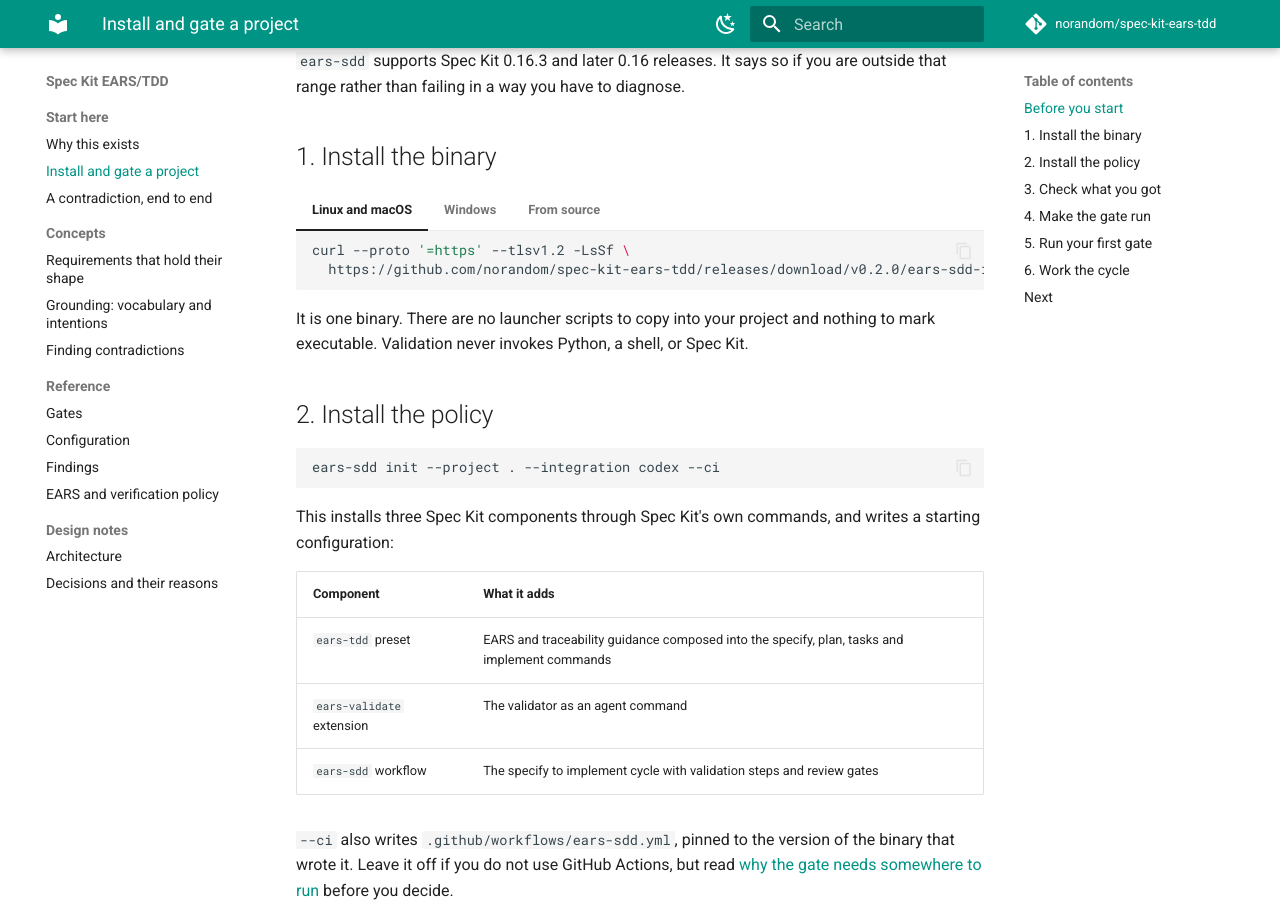
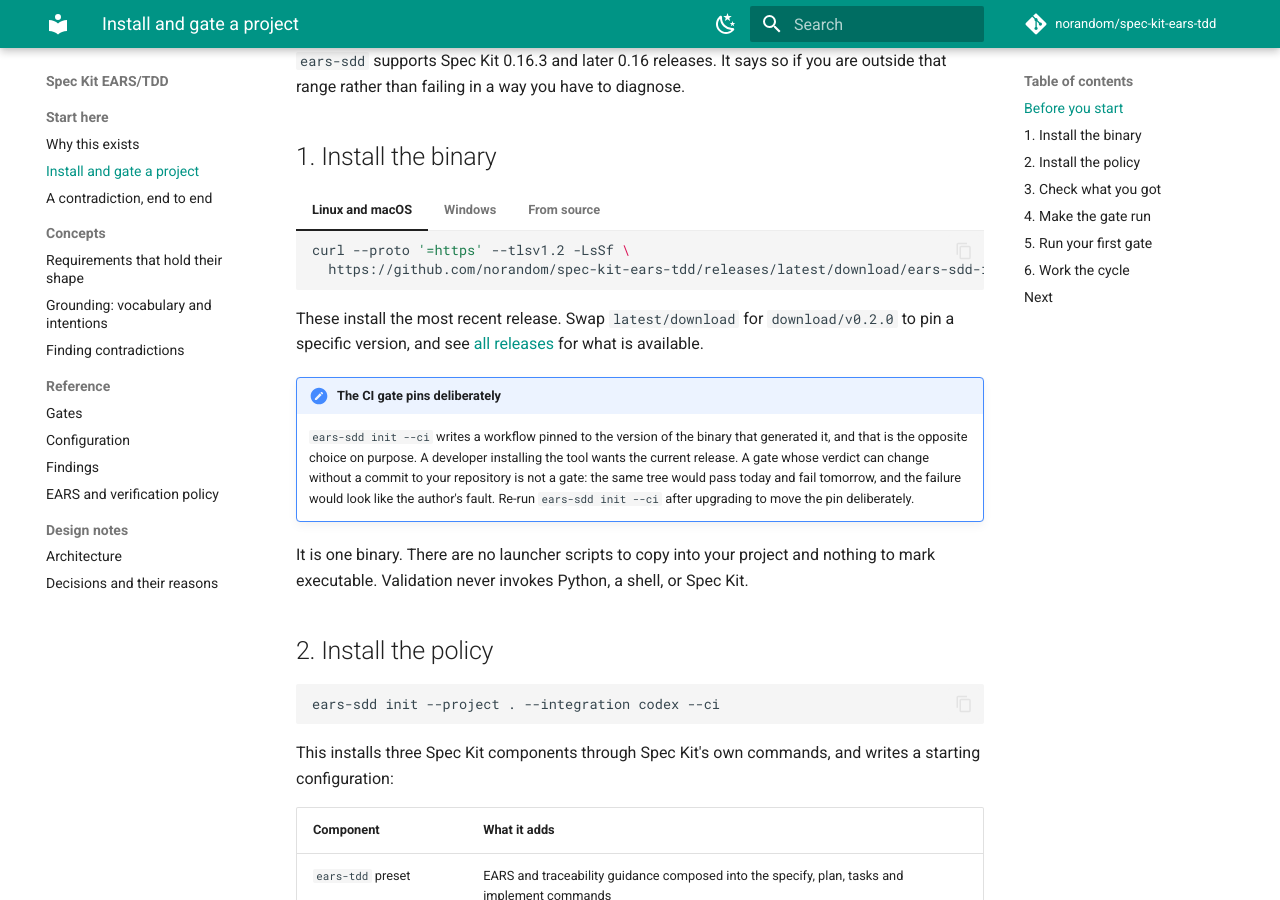
Before and after one commit to norandom/spec-kit-ears-tdd, an MkDocs documentation site: the page built from docs/getting-started.md, in a window 1280 px wide and 900 px high, scrolled down 397 px. Built offline with MkDocs 1.6.1 and Material for MkDocs 9.7.7, drawn with Linux system fonts in a browser that asks for light colours; comment, search, counter and statistics services are not loaded.

Commit message:
Track the latest release, and clear the Node 20 deprecation
The install instructions named v0.2.0, so they would have gone stale on the
next release and quietly installed an old binary for anyone who copied them.
They now use the `releases/latest/download` redirect, with a note on how to pin.

`ears-sdd init --ci` still writes a pinned workflow, which is the opposite
choice and is deliberate. A developer installing the tool wants the current
release; a gate whose verdict can change without a commit to the repository it
guards is not a gate. The getting-started page states both halves so the
difference reads as a decision rather than an inconsistency.

The docs workflow moves to action majors that run on Node 24. The runners were
already forcing the old ones onto 24 and warning about it, and a warning nobody
can act on is one people stop reading. upload-pages-artifact needed the bump for
a different reason than it appeared: it is a composite action, and the
deprecated runtime was in the upload-artifact it delegates to.

Co-Authored-By: Claude Opus 5 (1M context) <noreply@anthropic.com>

````diff
--- a/docs/getting-started.md
+++ b/docs/getting-started.md
@@ -21,13 +21,13 @@ range rather than failing in a way you have to diagnose.
 
     ```sh
     curl --proto '=https' --tlsv1.2 -LsSf \
-      https://github.com/norandom/spec-kit-ears-tdd/releases/download/v0.2.0/ears-sdd-installer.sh | sh
+      https://github.com/norandom/spec-kit-ears-tdd/releases/latest/download/ears-sdd-installer.sh | sh
     ```
 
 === "Windows"
 
     ```powershell
-    powershell -c "irm https://github.com/norandom/spec-kit-ears-tdd/releases/download/v0.2.0/ears-sdd-installer.ps1 | iex"
+    powershell -c "irm https://github.com/norandom/spec-kit-ears-tdd/releases/latest/download/ears-sdd-installer.ps1 | iex"
     ```
 
 === "From source"
@@ -35,6 +35,18 @@ range rather than failing in a way you have to diagnose.
     ```sh
     cargo install --git https://github.com/norandom/spec-kit-ears-tdd ears-sdd
     ```
+
+These install the most recent release. Swap `latest/download` for
+`download/v0.2.0` to pin a specific version, and see
+[all releases](https://github.com/norandom/spec-kit-ears-tdd/releases) for what is available.
+
+!!! note "The CI gate pins deliberately"
+
+    `ears-sdd init --ci` writes a workflow pinned to the version of the binary that generated it,
+    and that is the opposite choice on purpose. A developer installing the tool wants the current
+    release. A gate whose verdict can change without a commit to your repository is not a gate: the
+    same tree would pass today and fail tomorrow, and the failure would look like the author's
+    fault. Re-run `ears-sdd init --ci` after upgrading to move the pin deliberately.
 
 It is one binary. There are no launcher scripts to copy into your project and nothing to mark
 executable. Validation never invokes Python, a shell, or Spec Kit.
````
Also changed, not shown: README.md (+5 -2 lines), 1 other file.
